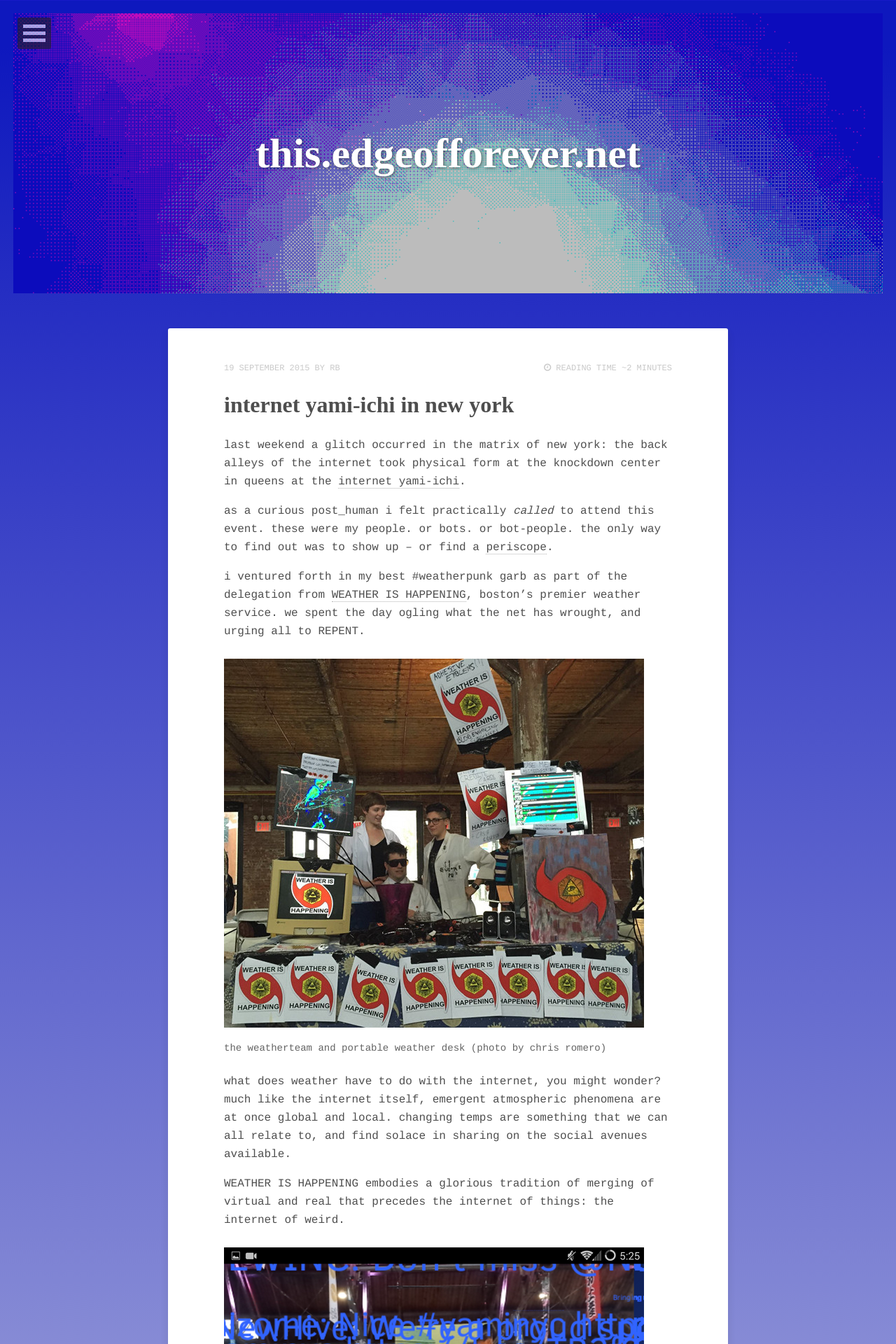
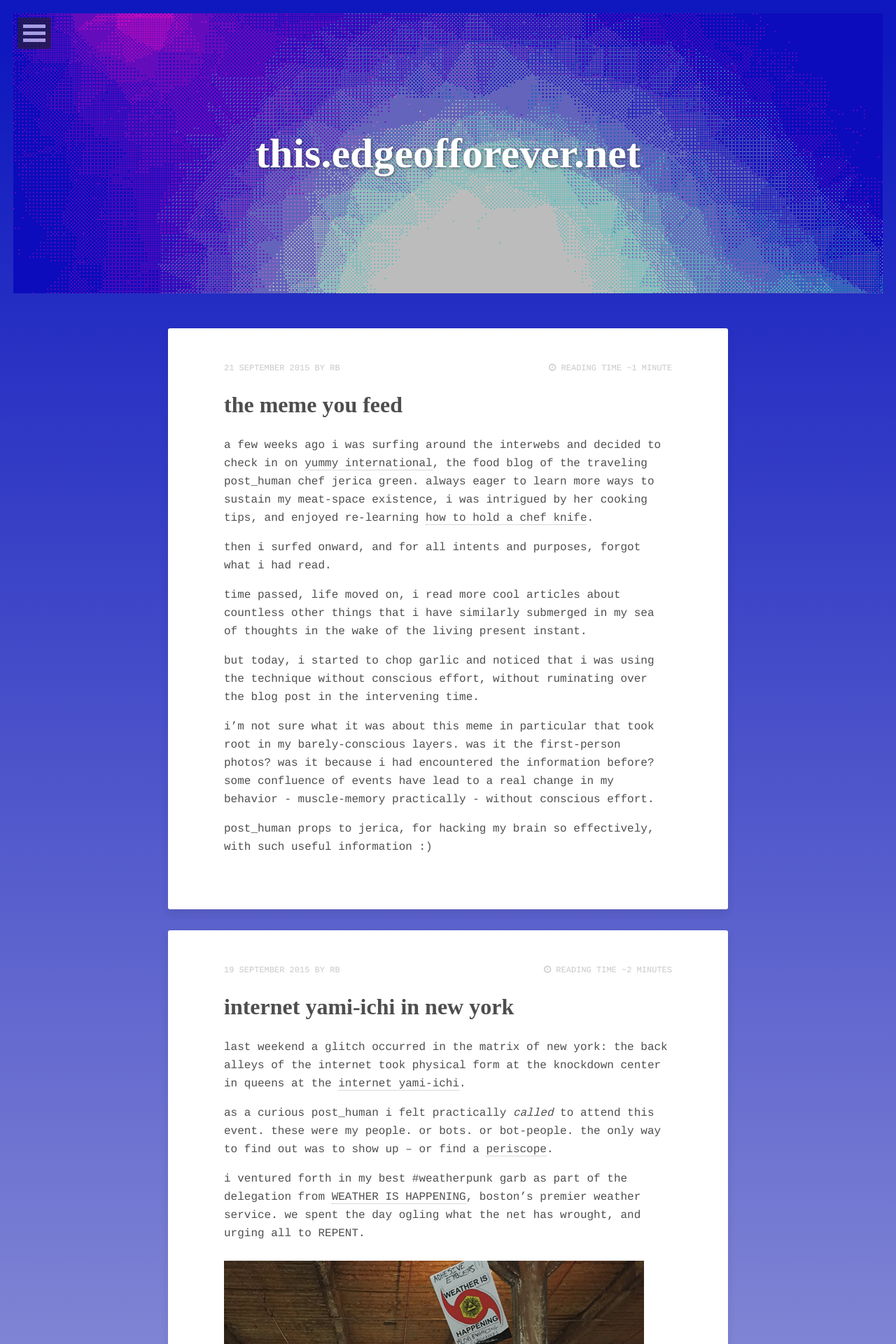
Before and after one commit to arebe/this.edgeofforever.net, a Jekyll site: the page built from index.html, in a window 1280 px wide. Shown: the top 1920 px of the page at 70% size. Built offline with Jekyll 4.4.1, drawn with Linux system fonts in a browser that asks for light colours; nearby versions of some CDN libraries; some web fonts are replaced; the list of posts is cut into pages by our own code; some of the changed text lies outside the part shown.

Commit message:
yummy post

```diff
--- /dev/null
+++ b/_posts/2015-09-21-yummy.md
@@ -0,0 +1,19 @@
+---
+layout: post
+title:  "the meme you feed"
+description: "a funny thing happened on the way to the kitchen"
+tags: [memes]
+comments: false
+---
+
+a few weeks ago i was surfing around the interwebs and decided to check in on [yummy international](http://www.yummyinternational.com/), the food blog of the traveling post_human chef jerica green. always eager to learn more ways to sustain my meat-space existence, i was intrigued by her cooking tips, and enjoyed re-learning [how to hold a chef knife](http://www.yummyinternational.com/2015/06/cooking-tip-8-how-to-properly-hold-chef.html]).
+
+then i surfed onward, and for all intents and purposes, forgot what i had read.
+
+time passed, life moved on, i read more cool articles about countless other things that i have similarly submerged in my sea of thoughts in the wake of the living present instant.
+
+but today, i started to chop garlic and noticed that i was using the technique without conscious effort, without ruminating over the blog post in the intervening time.
+
+i'm not sure what it was about this meme in particular that took root in my barely-conscious layers. was it the first-person photos? was it because i had encountered the information before? some confluence of events have lead to a real change in my behavior - muscle-memory practically - without conscious effort.
+
+post_human props to jerica, for hacking my brain so effectively, with such useful information :)
--- a/_sass/_dl-menu.scss
+++ b/_sass/_dl-menu.scss
@@ -125,7 +125,7 @@
 		position: absolute;
 		width: 100%;
 		max-width: 400px;
-		overflow-y: auto;
+		overflow-y: visible;
 		max-height: 600px;
 		opacity: 0;
 		pointer-events: none;
```
Also changed, not shown: _layouts/page.html (+0 -7 lines), _posts/2015-09-19-yaminyc.md (+1 -1 lines).
